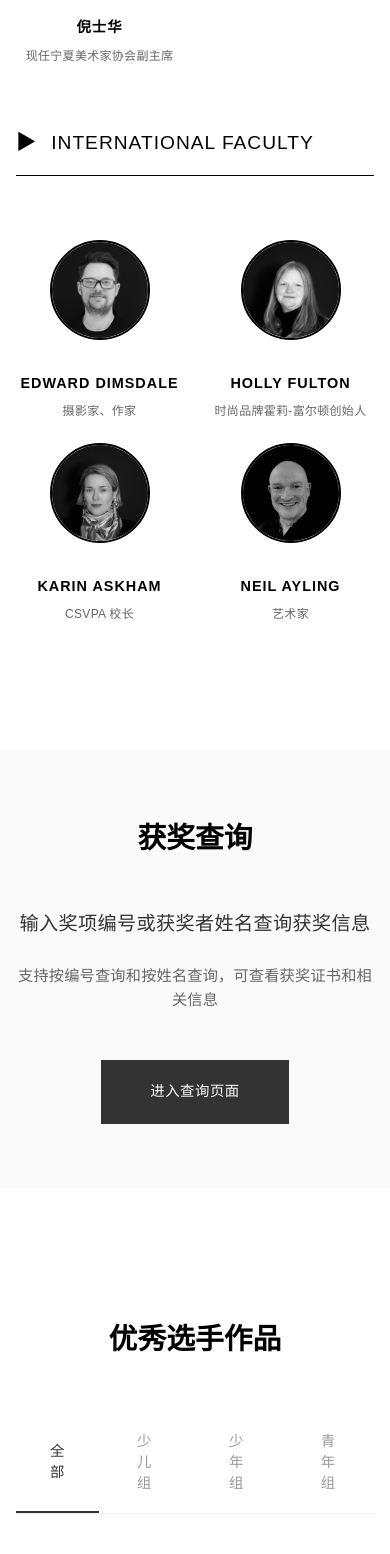
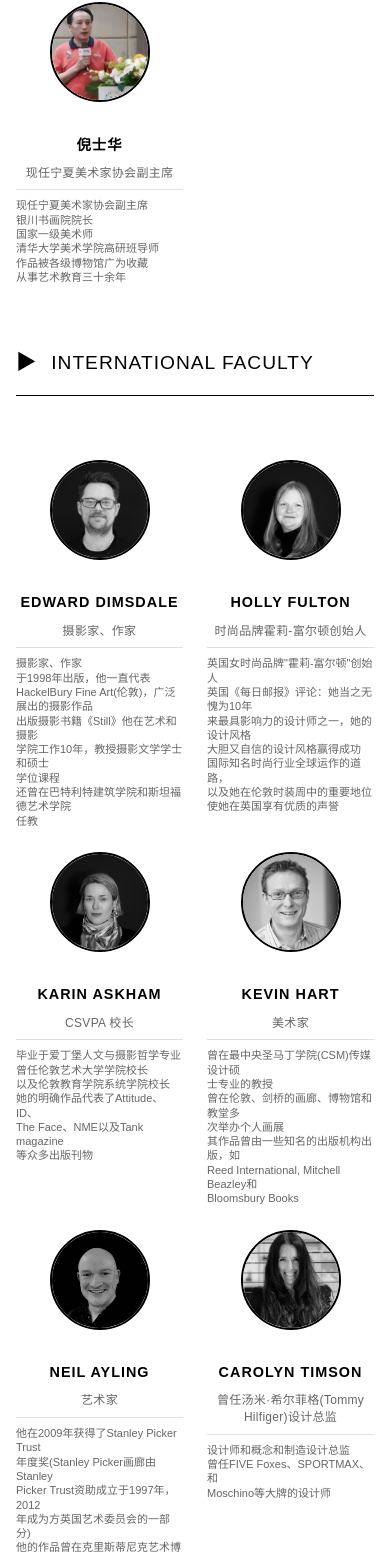
Before and after one commit to GuiTom/cyac-global.com, a Vue app: page / in a window 390 px wide. Shown: the part 2174-3728 px from the top of the page. Built offline with nearby package versions, Linux system fonts and the light colour scheme.

Commit message:
添加介绍

```diff
--- a/src/views/Home.vue
+++ b/src/views/Home.vue
@@ -123,6 +123,9 @@
               <div class="faculty-info">
                 <h3 class="faculty-name">梁卫洲</h3>
                 <p class="faculty-position">当代著名大家、摄影家</p>
+                <div class="faculty-bio">
+                  <p>当代著名艺术家、摄影家<br>曾任华东师范大学美术教授<br>曾于上海美术馆开个展<br>受邀去德国、奥地利、瑞典、新加坡等国办展</p>
+                </div>
               </div>
             </div>
             <div class="faculty-member">
@@ -132,6 +135,9 @@
               <div class="faculty-info">
                 <h3 class="faculty-name">孙燕平</h3>
                 <p class="faculty-position">当代知名书法家</p>
+                <div class="faculty-bio">
+                  <p>当代知名书法家<br>上海"九三学社书画院"画师静安区书协理事<br>上海华山美校教师<br>装置作品《中国板书》入选《米兰国际三年展》<br>稚拙的字体风格独树一帜</p>
+                </div>
               </div>
             </div>
             <div class="faculty-member">
@@ -141,6 +147,9 @@
               <div class="faculty-info">
                 <h3 class="faculty-name">倪士华</h3>
                 <p class="faculty-position">现任宁夏美术家协会副主席</p>
+                <div class="faculty-bio">
+                  <p>现任宁夏美术家协会副主席<br>银川书画院院长<br>国家一级美术师<br>清华大学美术学院高研班导师<br>作品被各级博物馆广为收藏<br>从事艺术教育三十余年</p>
+                </div>
               </div>
             </div>
           </div>
@@ -160,6 +169,9 @@
               <div class="faculty-info">
                 <h3 class="faculty-name">EDWARD DIMSDALE</h3>
                 <p class="faculty-position">摄影家、作家</p>
+                <div class="faculty-bio">
+                  <p>摄影家、作家<br>于1998年出版，他一直代表HackelBury Fine Art(伦敦)，广泛展出的摄影作品<br>出版摄影书籍《Still》他在艺术和摄影<br>学院工作10年，教授摄影文学学士和硕士<br>学位课程<br>还曾在巴特利特建筑学院和斯坦福德艺术学院<br>任教</p>
+                </div>
               </div>
             </div>
             <div class="faculty-member">
@@ -169,6 +181,9 @@
               <div class="faculty-info">
                 <h3 class="faculty-name">HOLLY FULTON</h3>
                 <p class="faculty-position">时尚品牌霍莉-富尔顿创始人</p>
+                <div class="faculty-bio">
+                  <p>英国女时尚品牌"霍莉-富尔顿"创始人<br>英国《每日邮报》评论：她当之无愧为10年<br>来最具影响力的设计师之一，她的设计风格<br>大胆又自信的设计风格赢得成功<br>国际知名时尚行业全球运作的道路，<br>以及她在伦敦时装周中的重要地位<br>使她在英国享有优质的声誉</p>
+                </div>
               </div>
             </div>
             <div class="faculty-member">
@@ -178,6 +193,21 @@
                <div class="faculty-info">
                  <h3 class="faculty-name">KARIN ASKHAM</h3>
                  <p class="faculty-position">CSVPA 校长</p>
+                 <div class="faculty-bio">
+                   <p>毕业于爱丁堡人文与摄影哲学专业<br>曾任伦敦艺术大学学院校长<br>以及伦敦教育学院系统学院校长<br>她的明确作品代表了Attitude、ID、<br>The Face、NME以及Tank magazine<br>等众多出版刊物</p>
+                 </div>
+               </div>
+             </div>
+             <div class="faculty-member">
+               <div class="faculty-photo">
+                 <img src="/src/assets/proferssor/foreign/4.jpg" alt="Kevin Hart教授" />
+               </div>
+               <div class="faculty-info">
+                 <h3 class="faculty-name">KEVIN HART</h3>
+                 <p class="faculty-position">美术家</p>
+                 <div class="faculty-bio">
+                   <p>曾在最中央圣马丁学院(CSM)传媒设计硕<br>士专业的教授<br>曾在伦敦、剑桥的画廊、博物馆和教堂多<br>次举办个人画展<br>其作品曾由一些知名的出版机构出版，如<br>Reed International, Mitchell Beazley和<br>Bloomsbury Books</p>
+                 </div>
                </div>
              </div>
              <div class="faculty-member">
@@ -187,6 +217,21 @@
                <div class="faculty-info">
                  <h3 class="faculty-name">NEIL AYLING</h3>
                  <p class="faculty-position">艺术家</p>
+                 <div class="faculty-bio">
+                   <p>他在2009年获得了Stanley Picker Trust<br>年度奖(Stanley Picker画廊由Stanley<br>Picker Trust资助成立于1997年，2012<br>年成为方英国艺术委员会的一部分)<br>他的作品曾在克里斯蒂尼克艺术博物馆、巴<br>克美术馆等展览，也在国家艺术学院展览</p>
+                 </div>
+               </div>
+             </div>
+             <div class="faculty-member">
+               <div class="faculty-photo">
+                 <img src="/src/assets/proferssor/foreign/6.jpg" alt="Carolyn Timson教授" />
+               </div>
+               <div class="faculty-info">
+                 <h3 class="faculty-name">CAROLYN TIMSON</h3>
+                 <p class="faculty-position">曾任汤米·希尔菲格(Tommy Hilfiger)设计总监</p>
+                 <div class="faculty-bio">
+                   <p>设计师和概念和制造设计总监<br>曾任FIVE Foxes、SPORTMAX、和<br>Moschino等大牌的设计师</p>
+                 </div>
                </div>
              </div>
           </div>
@@ -944,6 +989,20 @@ export default {
    margin: 0;
  }
 
+ .faculty-bio {
+   margin-top: 12px;
+   padding-top: 12px;
+   border-top: 1px solid #e0e0e0;
+ }
+
+ .faculty-bio p {
+   margin: 0;
+   font-size: 13px;
+   line-height: 1.5;
+   color: #666;
+   text-align: left;
+ }
+
  /* 响应式设计 */
  @media (max-width: 768px) {
    .faculty-grid {
@@ -969,6 +1028,16 @@ export default {
      font-size: 0.8rem;
    }
 
+   .faculty-bio {
+     margin-top: 10px;
+     padding-top: 10px;
+   }
+
+   .faculty-bio p {
+     font-size: 12px;
+     line-height: 1.4;
+   }
+
    .professors-section {
      padding: 4rem 0;
    }
@@ -999,6 +1068,16 @@ export default {
 
    .faculty-position {
      font-size: 0.75rem;
+   }
+
+   .faculty-bio {
+     margin-top: 8px;
+     padding-top: 8px;
+   }
+
+   .faculty-bio p {
+     font-size: 11px;
+     line-height: 1.3;
    }
  }
 
```
